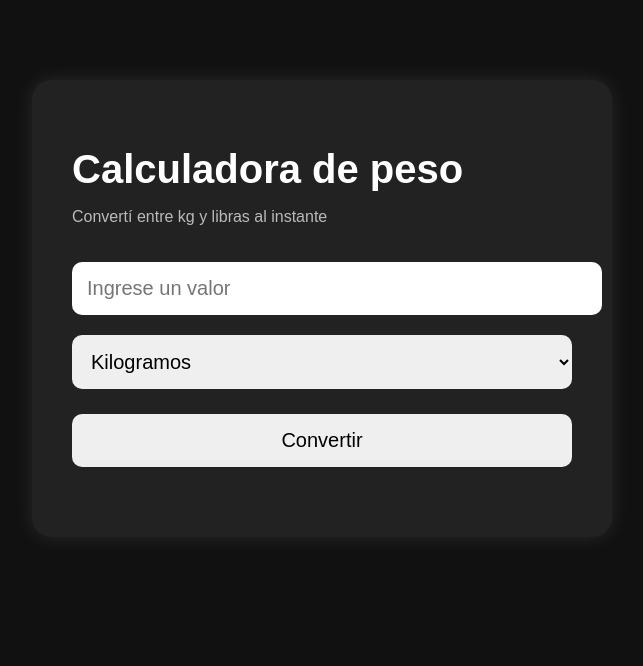
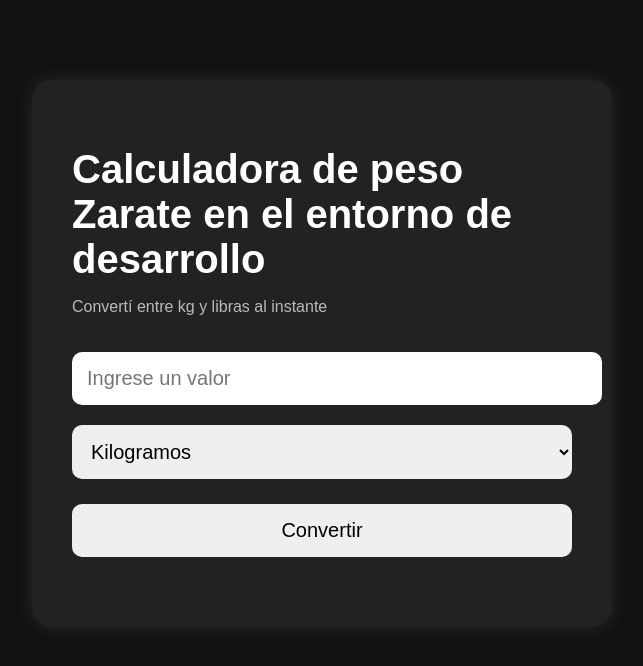
Before and after one commit to FranZarate1/TPN2, a website: page public/index.html in a window 1280 px wide. Shown: the whole page, without its empty margins (318-961 px from the left). Drawn offline with Linux system fonts and the light colour scheme.

Commit message:
cambio en el entorno

```diff
--- a/public/index.html
+++ b/public/index.html
@@ -24,7 +24,7 @@ href="style.css">
 
 <h1>
 
-Calculadora de peso
+Calculadora de peso Zarate en el entorno de desarrollo
 
 </h1>
 
```
